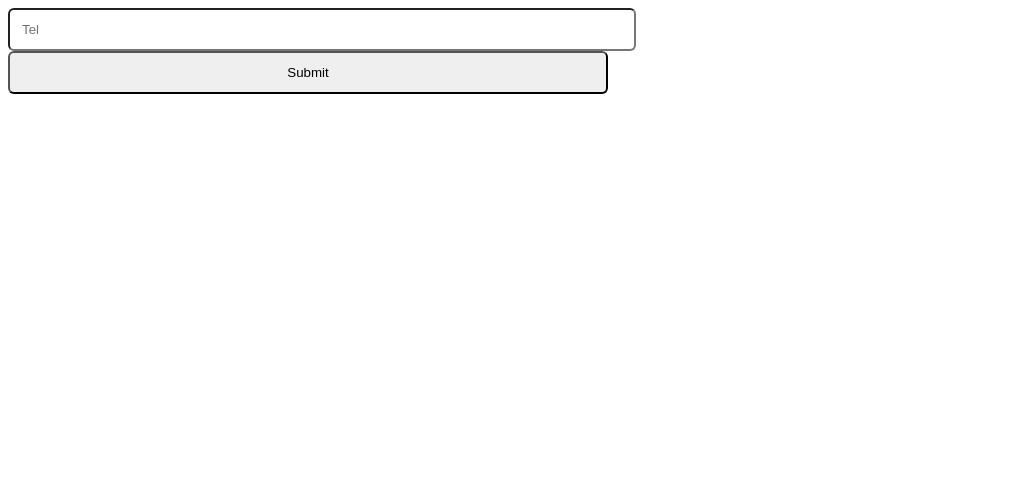
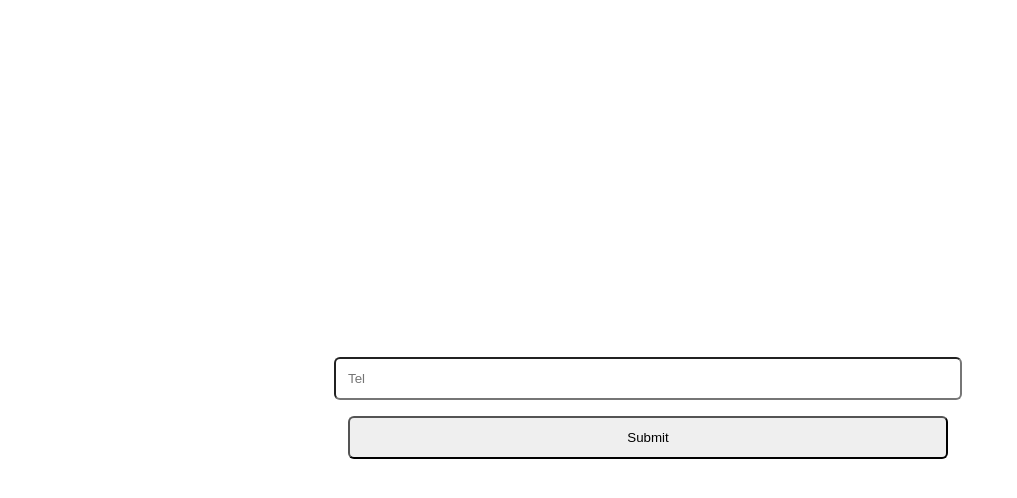
Before and after one commit to enessirn/kodluyoruzilkrepo, a plain HTML site: page index.html in a window 1280 px wide. Shown: the whole page, without its empty margins (0-1017 px from the left). Drawn offline with Linux system fonts and the light colour scheme.

Commit message:
css değişiklikleri

```diff
--- a/index.html
+++ b/index.html
@@ -6,15 +6,21 @@
     <meta name="viewport" content="width=device-width, initial-scale=1.0">
     <title>İlk Git Repom</title>
     <style>
+        body {
+            min-width: 100vw;
+            min-height: 100vh;
+            display: flex;
+            flex-direction: column;
+            justify-content: center;
+            align-items: center;
+            gap: 1rem;
+        }
         input {
             width: 600px;
             padding: 12px;
             border-radius: 6px;
             cursor: pointer;
-            display: flex;
-            flex-direction: column;
-            justify-content: center;
-            align-items: center;
+
         }
     </style>
 
```
